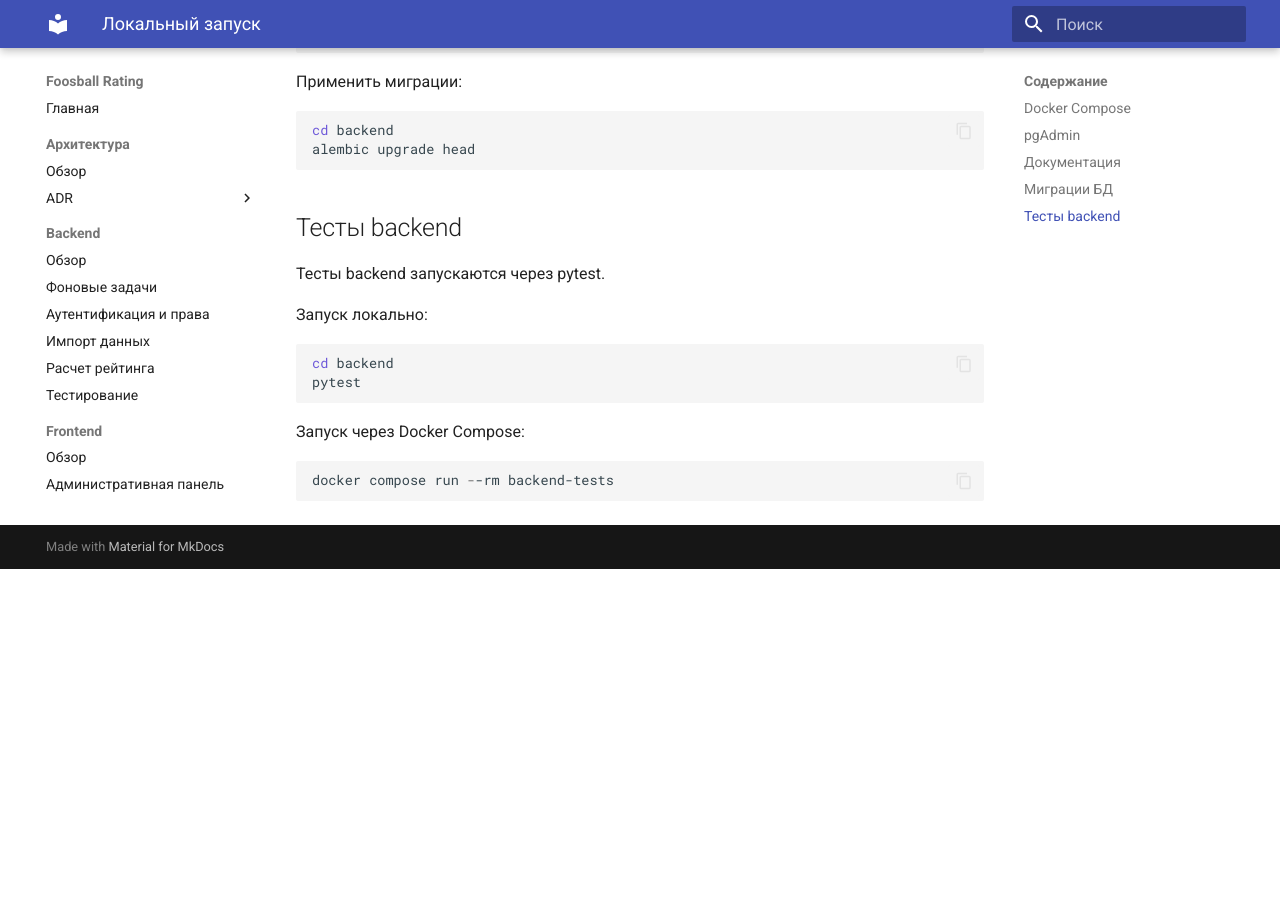
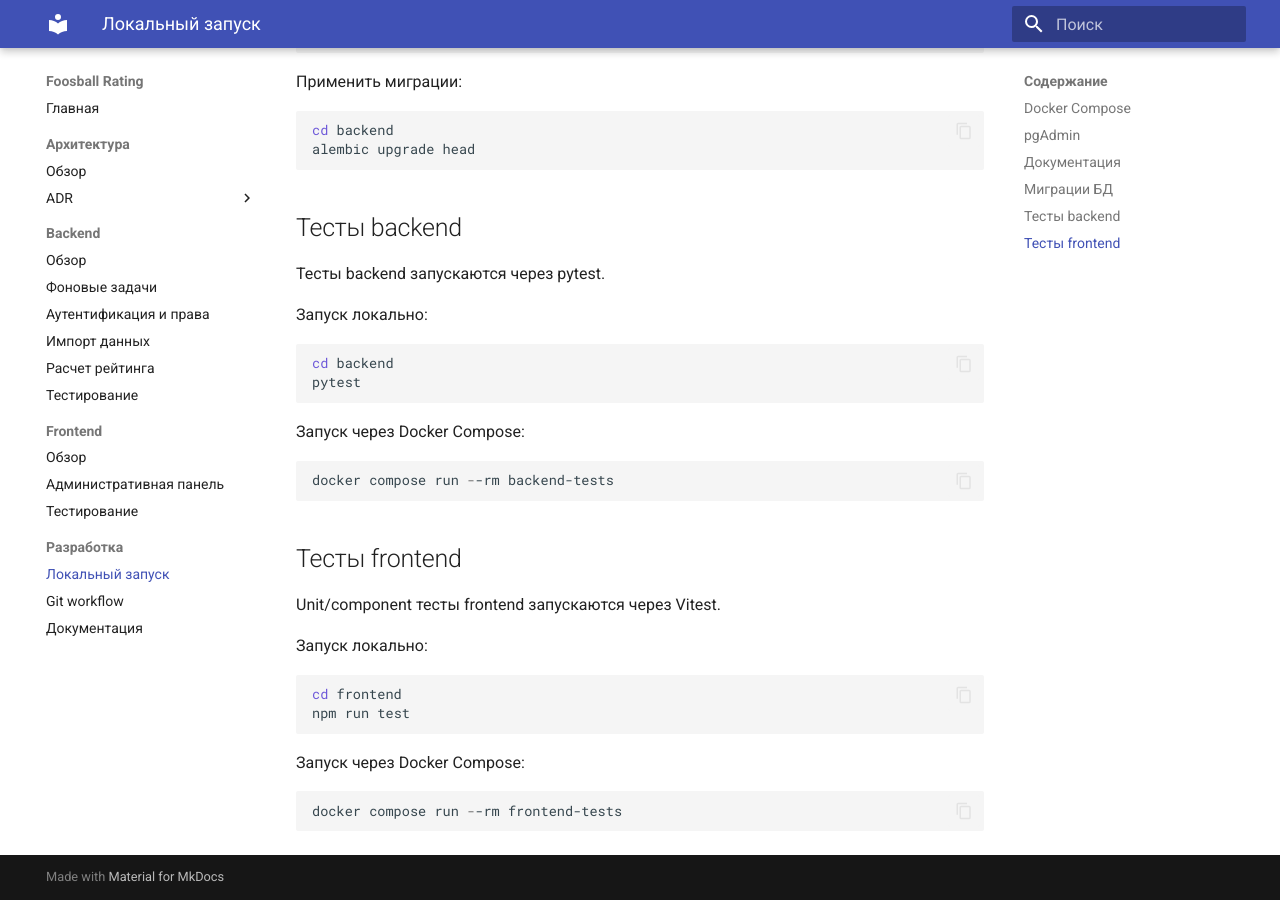
Before and after one commit to y-dvoinyh/foosball_rating, an MkDocs documentation site: the page built from docs/dev/local-setup.md, in a window 1280 px wide and 900 px high, scrolled down 1591 px. Built offline with MkDocs 1.6.1 and Material for MkDocs 9.7.7, drawn with Linux system fonts in a browser that asks for light colours; before the commit the page ends 2160 px from its top, so only the background shows below that.

Commit message:
chore: add frontend test scaffold

````diff
--- a/docs/dev/local-setup.md
+++ b/docs/dev/local-setup.md
@@ -88,3 +88,20 @@
 ```powershell
 docker compose run --rm backend-tests
 ```
+
+## Тесты frontend
+
+Unit/component тесты frontend запускаются через Vitest.
+
+Запуск локально:
+
+```powershell
+cd frontend
+npm run test
+```
+
+Запуск через Docker Compose:
+
+```powershell
+docker compose run --rm frontend-tests
+```
--- a/mkdocs.yml
+++ b/mkdocs.yml
@@ -53,6 +53,7 @@
   - Frontend:
       - Обзор: frontend/overview.md
       - Административная панель: frontend/admin-panel.md
+      - Тестирование: frontend/testing.md
   - Разработка:
       - Локальный запуск: dev/local-setup.md
       - Git workflow: dev/git-workflow.md
````
Also changed, not shown: README.md (+17 -0 lines), docker-compose.yml (+11 -0 lines), docs/frontend/testing.md (added, +51 -0 lines), frontend/src/pages/IndexPage.test.ts (added, +44 -0 lines), 3 other files.
